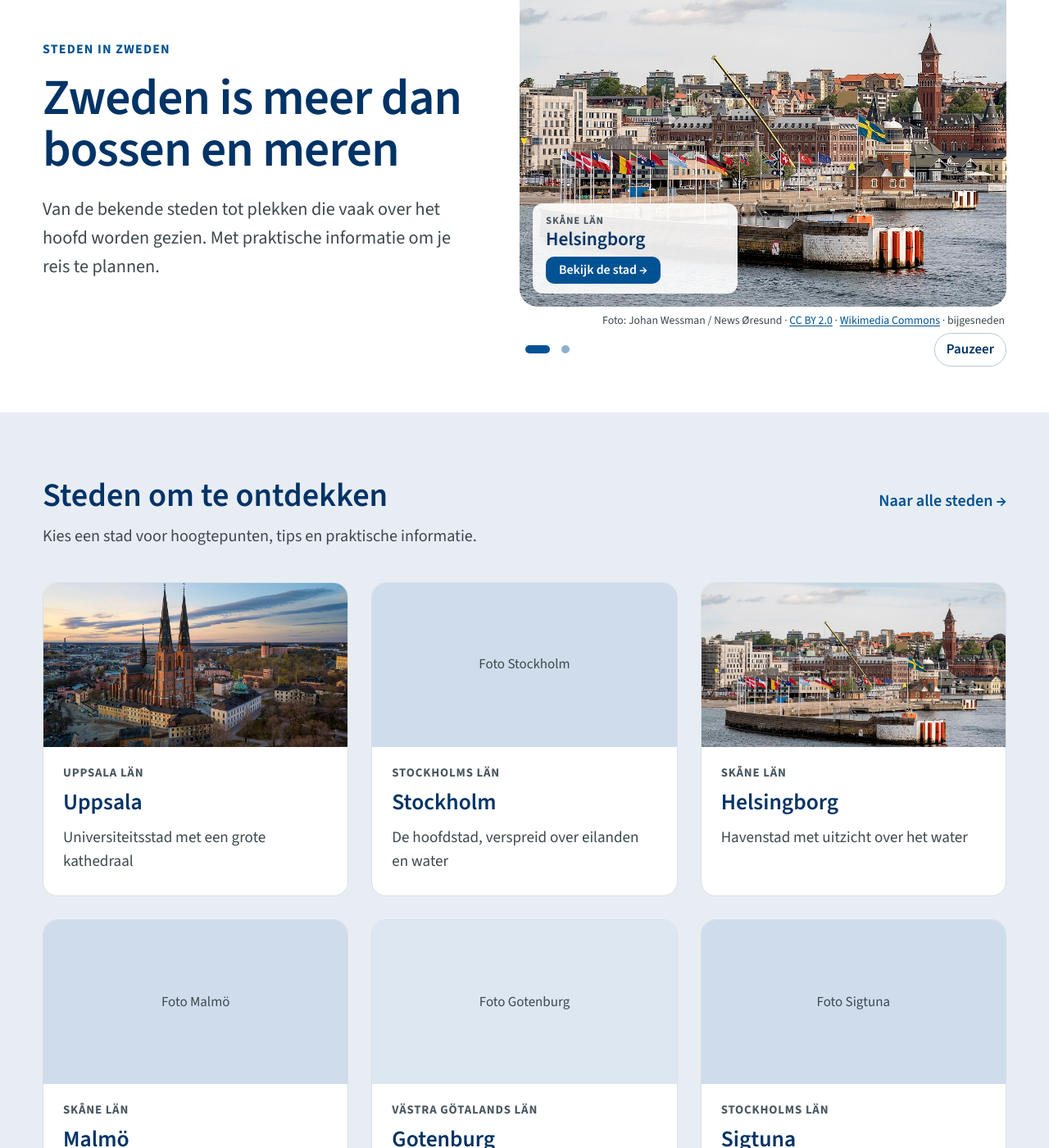
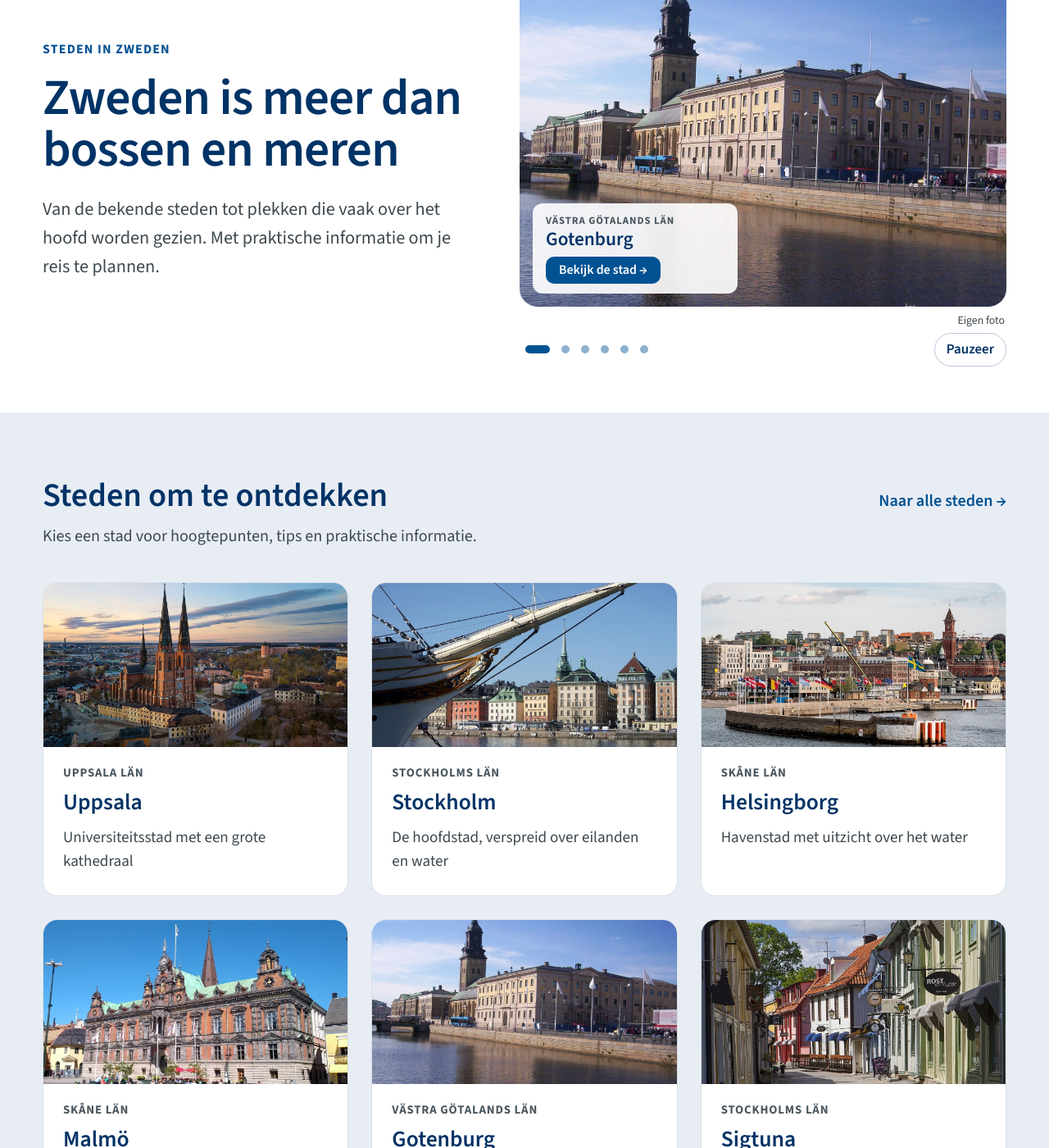
Before and after one commit to verrassendzweden/verrassendzweden.github.io, a Jekyll site: the page built from index.html, in a window 1280 px wide and 1400 px high, scrolled down 192 px. Shown: the whole window at 82% size. Built offline with Jekyll 4.4.1, drawn with Linux system fonts in a browser that asks for light colours.

Commit message:
Add files via upload

```diff
--- a/_data/steden.yml
+++ b/_data/steden.yml
@@ -7,6 +7,8 @@
 # Optioneel: zoekwoorden (andere spellingen), alleen voor de zoekfunctie.
 # Optioneel: foto (zie Helsingborg en Uppsala), met fotomaker, fotolicentie,
 # fotolicentie_url (link naar de licentietekst) en fotobron_url (link naar de bronpagina).
+# Optioneel: fotowijziging (wat er aan de foto is veranderd; standaard "bijgesneden").
+# Een eigen foto heeft alleen het veld foto: het bijschrift wordt dan "Eigen foto".
 - naam: Helsingborg
   regio: Skåne län
   bestand: helsingborg
@@ -24,14 +26,26 @@
   regio: Skåne län
   bestand: malmo
   regel: "Derde stad van Zweden, met een directe verbinding naar Kopenhagen"
+  foto: "/fotos/malmo.jpg"
 - naam: Sigtuna
   regio: Stockholms län
   bestand: sigtuna
   regel: "Een van de oudste steden van Zweden"
+  foto: "/fotos/sigtuna.jpg"
+  fotomaker: "Brorsson"
+  fotolicentie: "CC BY-SA 3.0"
+  fotolicentie_url: "https://creativecommons.org/licenses/by-sa/3.0/"
+  fotobron_url: "https://commons.wikimedia.org/wiki/File:Stora_gatan_i_Sigtuna_nr_1.jpg"
+  fotowijziging: "verkleind"
 - naam: Stockholm
   regio: Stockholms län
   bestand: stockholm
   regel: "De hoofdstad, verspreid over eilanden en water"
+  foto: "/fotos/stockholm.jpg"
+  fotomaker: "Holger.Ellgaard"
+  fotolicentie: "CC BY-SA 3.0"
+  fotolicentie_url: "https://creativecommons.org/licenses/by-sa/3.0/"
+  fotobron_url: "https://commons.wikimedia.org/wiki/File:Af_Chapman_2009a.jpg"
 - naam: Uppsala
   regio: Uppsala län
   bestand: uppsala
@@ -46,6 +60,7 @@
   bestand: gotenburg
   regel: "Tweede stad van Zweden met de grootste haven van Scandinavië"
   zoekwoorden: "Göteborg Gothenburg"
+  foto: "/fotos/gotenburg.jpg"
 - naam: Linköping
   regio: Östergötlands län
   bestand: linkoping
--- a/index.html
+++ b/index.html
@@ -50,7 +50,7 @@ tegels:
               <a class="knop" href="{{ '/' | append: stad.bestand | append: '.html' | relative_url }}">Bekijk de stad →</a>
             </div>
           </div>
-          <div class="hero-bron">Foto: {{ stad.fotomaker }} · <a href="{{ stad.fotolicentie_url }}">{{ stad.fotolicentie }}</a> · <a href="{{ stad.fotobron_url }}">Wikimedia Commons</a> · bijgesneden</div>
+          <div class="hero-bron">{% if stad.fotomaker %}Foto: {{ stad.fotomaker }} · <a href="{{ stad.fotolicentie_url }}">{{ stad.fotolicentie }}</a> · <a href="{{ stad.fotobron_url }}">Wikimedia Commons</a> · {{ stad.fotowijziging | default: "bijgesneden" }}{% else %}Eigen foto{% endif %}</div>
         </div>
         {% assign eerste = false %}{% endif %}{% endfor %}
       </div>
```
Also changed, not shown: fotos/gotenburg.jpg (added), fotos/malmo.jpg (added), fotos/sigtuna.jpg (added), fotos/stockholm.jpg (added).
